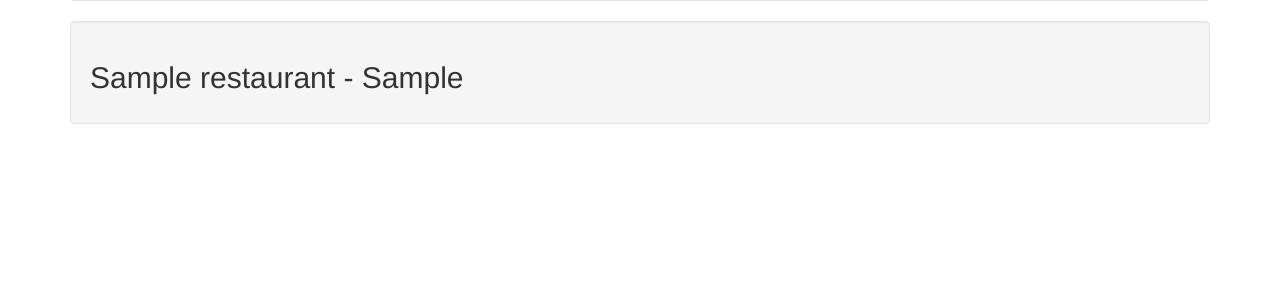
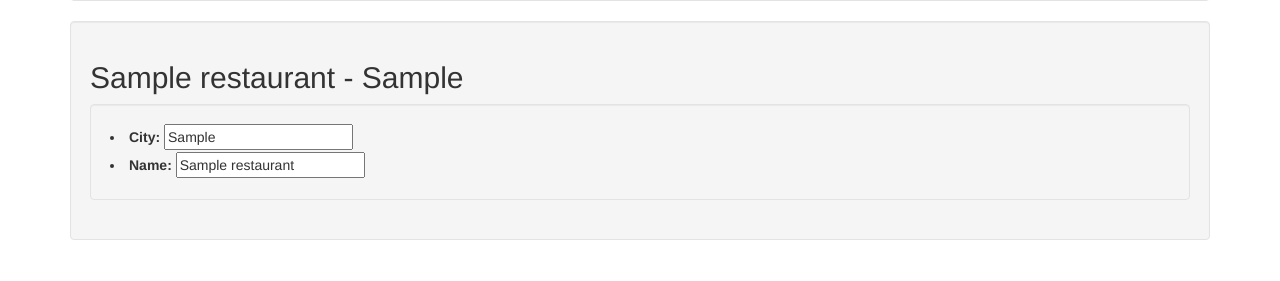
Before and after one commit to lorandDobai/django-HaiLaMasa, a Django app: page /dashboard/restaurant/1 in a window 1280 px wide. Shown: the part 109-390 px from the top of the page. Run offline with Django 3.2, Linux system fonts and the light colour scheme; a user stored in the database is signed in; tables that the repository leaves empty hold one stand-in row (values such as "Sample post"); some libraries are stand-ins or nearby versions.

Commit message:
Working on forms.

```diff
--- a/HaiLaMasa/organizer/forms.py
+++ b/HaiLaMasa/organizer/forms.py
@@ -1,6 +1,6 @@
 
 from django import forms
-from visitor.models import Restaurant
+from visitor.models import Restaurant, Menu
 
 class LoginForm(forms.Form):
     username = forms.CharField(label='Nume utilizator', max_length=25)
@@ -9,3 +9,9 @@ class LoginForm(forms.Form):
 class RestaurantEditForm(forms.ModelForm):
     class Meta:
         model = Restaurant
+        fields = ("city","name")
+
+class MenuEditForm(forms.ModelForm):
+    class Meta:
+        model = Menu
+        fields =("description","picture","name","date","price")
--- a/HaiLaMasa/organizer/templates/organizer/restaurant_edit.html
+++ b/HaiLaMasa/organizer/templates/organizer/restaurant_edit.html
@@ -9,4 +9,7 @@
 
 {% block content %}
 <h2>{{resto.name}} - {{resto.city}}</h2>
+<div class="well">
+    {{form.as_ul}}
+</div>
 {% endblock content %}
--- a/HaiLaMasa/organizer/views.py
+++ b/HaiLaMasa/organizer/views.py
@@ -2,11 +2,12 @@ from datetime import timezone
 from django.contrib.auth import login,authenticate
 from django.contrib.auth.decorators import login_required
 from django.core.urlresolvers import reverse_lazy
-from django.shortcuts import render
+from django.shortcuts import render, get_object_or_404
 from django.http import HttpResponse, HttpResponseRedirect
 from django.template import Context
 from django.views.generic import ListView
-from visitor.models import Restaurant
+from visitor.models import Restaurant, Menu
+from organizer.forms import RestaurantEditForm, MenuEditForm
 
 
 def login_auth(request):
@@ -29,6 +30,9 @@ def resto_selection(request):
 
 @login_required
 def resto_edit(request, pk=None):
-    resto = Restaurant.objects.get(pk = pk)
-    context = Context({"resto":resto})
-    return render(request,"organizer/restaurant_edit.html",context)
+    instance = get_object_or_404(Restaurant, id=pk)
+    form = RestaurantEditForm(request.POST or None,instance = instance)
+    if form.is_valid():
+        form.save()
+    context = Context({"resto":instance, "form":form})
+    return render(request, 'organizer/restaurant_edit.html', context)
```
